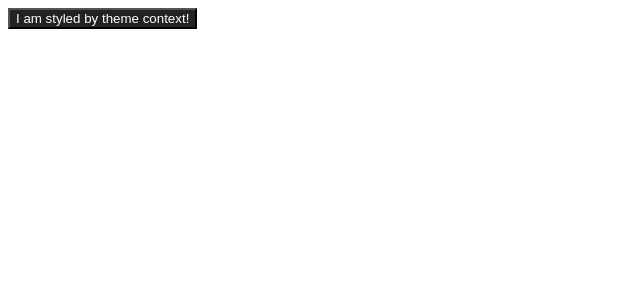
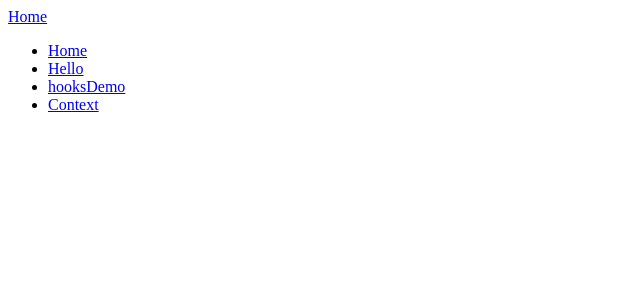
Before and after one commit to ideshun/react-demo, a React (Create React App) app: page / in a window 1280 px wide. Shown: the top 300 px of the page, without its empty margins (0-640 px from the left). Built offline with nearby package versions, Linux system fonts and the light colour scheme.

Commit message:
安装路由，页面拆分跳转

```diff
--- a/package.json
+++ b/package.json
@@ -8,6 +8,7 @@
     "@testing-library/user-event": "^12.1.10",
     "react": "^17.0.2",
     "react-dom": "^17.0.2",
+    "react-router-dom": "^5.2.0",
     "react-scripts": "4.0.3",
     "web-vitals": "^1.0.1"
   },
--- a/src/App.js
+++ b/src/App.js
@@ -2,28 +2,63 @@
  * @Author: Deshun
  * @Date: 2021-08-02 08:55:37
  * @LastEditors: Deshun
- * @LastEditTime: 2021-08-05 22:14:40
- * @FilePath: \React\react-demo\src\App.js
+ * @LastEditTime: 2021-08-16 23:13:09
+ * @FilePath: \PanSoft\React\react-demo\src\App.js
  * @Description: App "外壳"组件
  */
-import React, { Component } from 'react'
-import Hello from './components/hello'
-import { StateHook, EffectHook, RefHook } from './components/hooks'
-import Context from './components/Context'
-import UseContext from './components/useContext'
+import React, { Fragment } from 'react'
+import { BrowserRouter as Router, Route, Link } from "react-router-dom"
+import HooksDemo from './pages/hooksDemo'
+import Hello from './pages/hello'
+import Context from './pages/context'
 
 // 创建并暴露 App 组件
-export default class App extends Component {
-  render() {
-    return (
-      <div>
-        {/* <Hello /> */}
-        {/* <StateHook /> */}
-        {/* <EffectHook /> */}
-        {/* <RefHook /> */}
-        {/* <Context /> */}
-        <UseContext />
-      </div>
-    )
-  }
+export default function App() {
+  const Home = () => (
+    /**
+     * Fragments
+     * React 中的一个常见模式是一个组件返回多个元素。Fragments 允许你将子列表分组，而无需向 DOM 添加额外节点。
+     * URL: https://zh-hans.reactjs.org/docs/fragments.html
+     */
+    <Fragment>
+      <ul>
+        <li>
+          <Link to="/">Home</Link>
+        </li>
+        <li>
+          <Link to="/hello">Hello</Link>
+        </li>
+        <li>
+          <Link to="/hooksDemo">hooksDemo</Link>
+        </li>
+        <li>
+          <Link to="/context">Context</Link>
+        </li>
+      </ul>
+    </Fragment>
+  );
+  const hello = () => (
+    <Fragment>
+      <Hello />
+    </Fragment>
+  );
+  const hooksDemo = () => (
+    <Fragment>
+      <HooksDemo />
+    </Fragment>
+  );
+  const context = () => (
+    <Fragment>
+      <Context />
+    </Fragment>
+  );
+  return (
+    <Router>
+      <Link to="/">Home</Link>
+      <Route path="/" exact component={Home} />
+      <Route path="/hooksDemo" component={hooksDemo} />
+      <Route path="/hello" component={hello} />
+      <Route path="/context" component={context} />
+    </Router>
+  )
 }
--- /dev/null
+++ b/src/pages/context/index.jsx
@@ -0,0 +1,8 @@
+import Context from "../../components/Context";
+export default function ContextDemo() {
+  return (
+    <div>
+      <Context />
+    </div>
+  );
+}
--- /dev/null
+++ b/src/pages/hello/index.jsx
@@ -0,0 +1,8 @@
+import Hello from "../../components/hello";
+export default function HelloDemo() {
+  return (
+    <div>
+      <Hello />
+    </div>
+  );
+}
--- /dev/null
+++ b/src/pages/hooksDemo/index.jsx
@@ -0,0 +1,21 @@
+/*
+ * @Author: Deshun
+ * @Date: 2021-08-16 22:49:26
+ * @LastEditors: Deshun
+ * @LastEditTime: 2021-08-16 23:10:55
+ * @FilePath: \PanSoft\React\react-demo\src\pages\hooksDemo\index.jsx
+ * @Description: Hooks Demo
+ */
+import { StateHook, EffectHook, RefHook } from "../../components/hooks";
+import UseContext from "../../components/useContext";
+
+export default function HooksDemo() {
+  return (
+    <div>
+      <StateHook />
+      <EffectHook />
+      <RefHook />
+      <UseContext />
+    </div>
+  );
+}
```
Also changed, not shown: src/pages/hooks/useState/index.jsx (added, +8 -0 lines), 1 other file (tests, documents, lock files or other folders).
